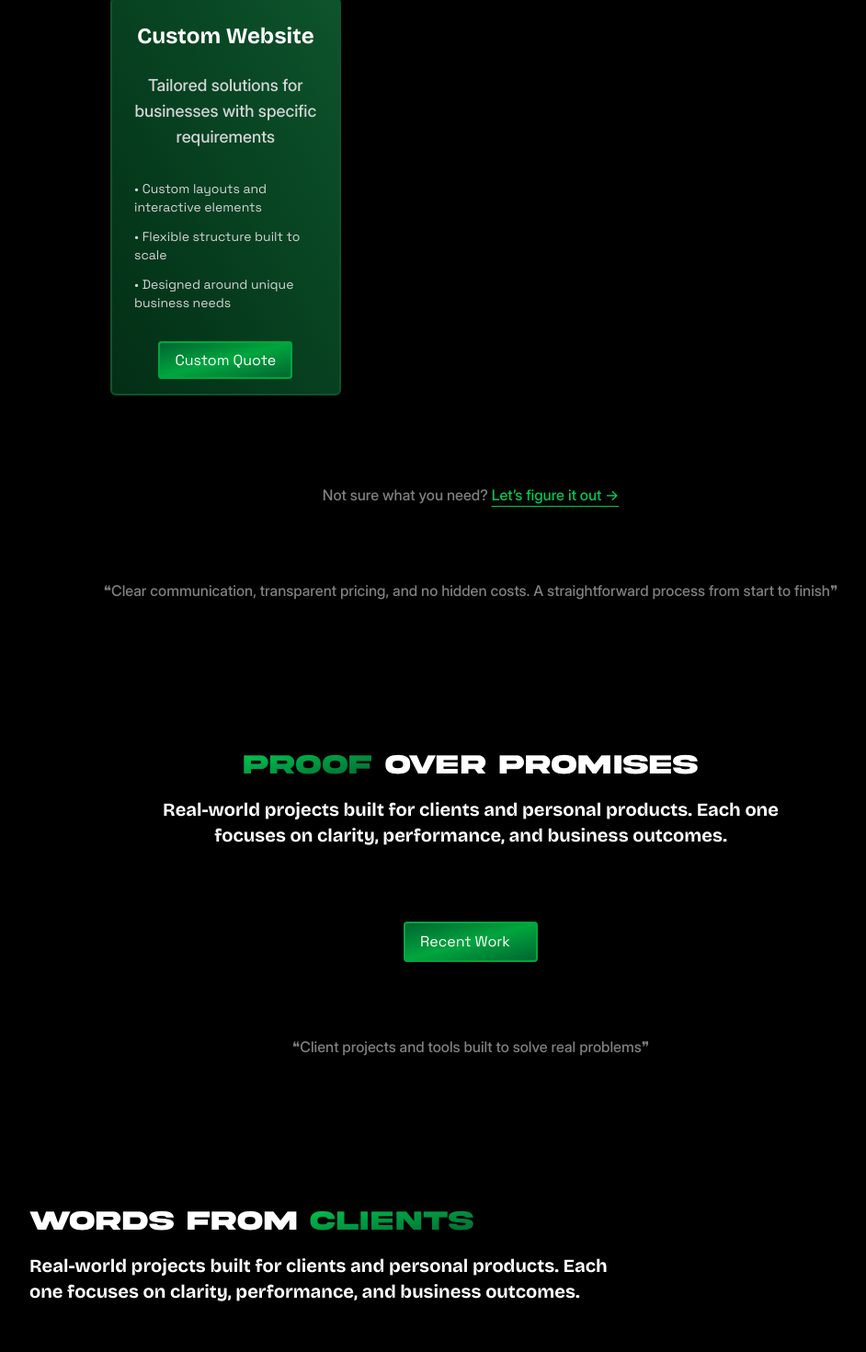
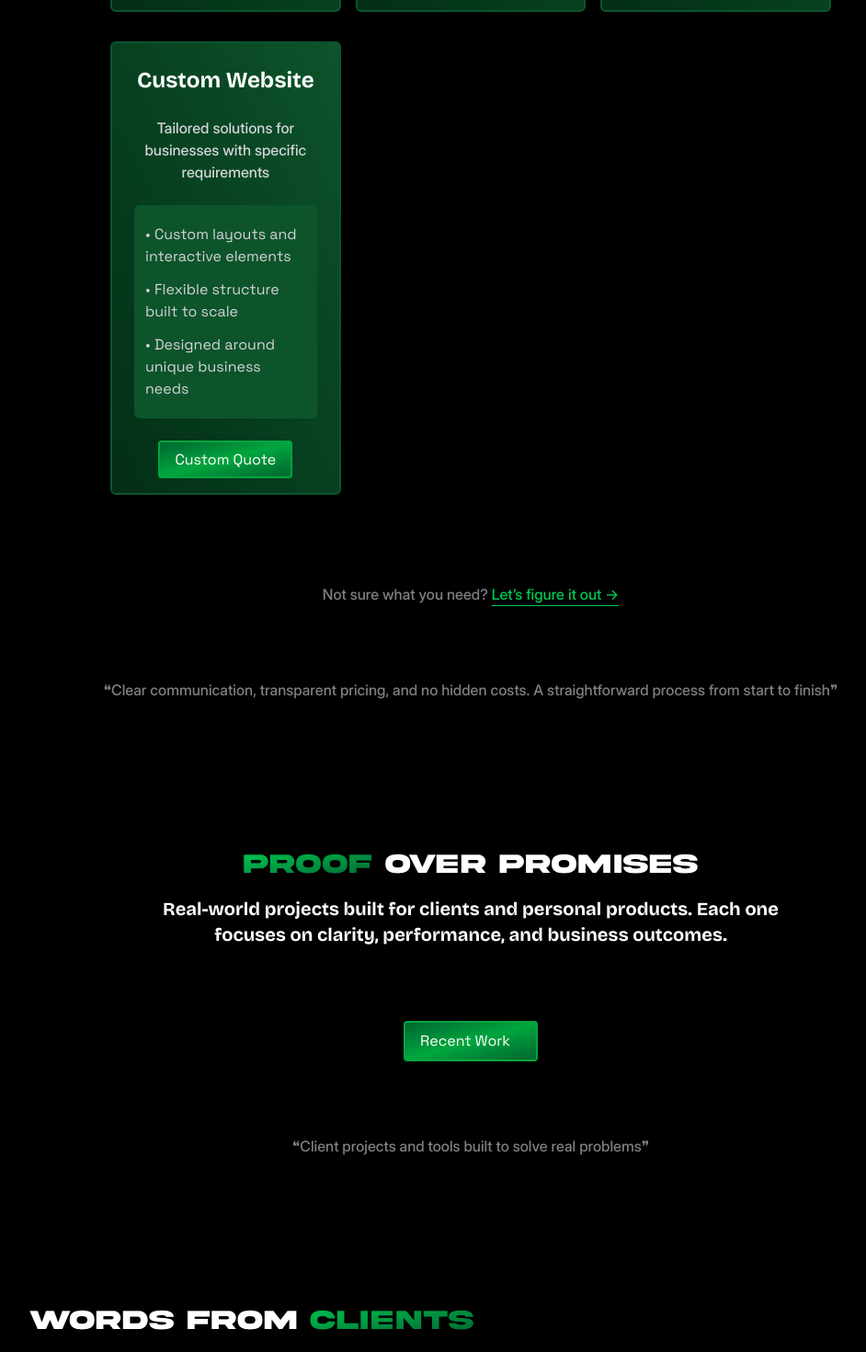
Before and after one commit to VByte-dev/VByte-Portfolio, a React (Vite) app: page / in a window 1280 px wide. Shown: the part 2940-4410 px from the top of the page at 92% size, without its empty margins (128-1070 px from the left). Built offline with nearby package versions, Linux system fonts and the light colour scheme; some icons are missing; what tailwindcss-motion would draw is missing.

Commit message:
Completed

```diff
--- a/components/Footer.jsx
+++ b/components/Footer.jsx
@@ -19,8 +19,8 @@ let Footer = () => {
         <div className="flex flex-col lg:flex-row justify-between py-16 lg:py-20 px-6 md:px-12 lg:px-20 gap-12 lg:gap-0 text-left lg:text-left">
           {/*Profile block*/}
           <div>
-            <h2 className="font-[space] opacity-100 mt-3">Hi, I’m Vedhesh</h2>
-            <h3 className="font-[space] opacity-100">
+            <h2 className="font-[fk] opacity-100 mt-3">Hi, I’m Vedhesh</h2>
+            <h3 className="font-[fk] opacity-100">
               Building reliable, high-converting web solutions for businesses
               and professionals.
             </h3>
@@ -61,7 +61,9 @@ let Footer = () => {
 
           {/* Navigation block*/}
           <div className="text-right lg:text-left">
-            <h1 className="font-[inter] text-base lg:text-lg">Navigation</h1>
+            <h1 className="font-[bricolage] text-base lg:text-lg">
+              Navigation
+            </h1>
             <div className="font-[space] mt-3 opacity-80 space-y-1">
               <div>
                 <a
@@ -92,7 +94,7 @@ let Footer = () => {
 
           {/* Presence block*/}
           <div className="text-left w-30">
-            <h1 className="font-[inter] text-base lg:text-lg">Presence</h1>
+            <h1 className="font-[bricolage] text-base lg:text-lg">Presence</h1>
             <div className="font-[space] mt-3 opacity-80 space-y-2">
               {/* Individual social links with subtle motion feedback */}
               <div>
@@ -151,15 +153,15 @@ let Footer = () => {
         </div>
 
         {/* Part-B: Brand reinforcement strip*/}
-        <div className="mt-24 md:mt-40 lg:mt-60 flex flex-col lg:flex-row justify-between items-center lg:items-end p-6 md:p-10 gap-6 text-center lg:text-left">
+        <div className="mt-24 md:mt-40 lg:mt-60 flex flex-col lg:flex-row justify-between items-baseline lg:items-end p-6 md:p-10 gap-6 text-end lg:text-left">
           {/* Dynamic copyright year */}
-          <h2 className="font-[bricolage] text-xs md:text-base order-1 lg:order-0">
+          <h2 className="font-[space] text-xs md:text-base order-1 lg:order-0 ">
             <span className="font-[inter]"> ©</span> {new Date().getFullYear()}{" "}
             - All Rights Reserved
           </h2>
 
           {/* Animated brand identity*/}
-          <div>
+          <div className="">
             <TextType
               className="font-[akira] text-5xl md:text-7xl lg:text-9xl overflow-hidden"
               text={["VByte", "Code", "Craft", "Conquer"]}
@@ -169,11 +171,6 @@ let Footer = () => {
               cursorCharacter=""
             />
           </div>
-
-          {/* Creator credit */}
-          <h2 className="font-[bricolage] text-xs md:text-base order-2">
-            Crafted by VByte
-          </h2>
         </div>
       </section>
     </>
--- a/components/Service.jsx
+++ b/components/Service.jsx
@@ -89,7 +89,7 @@ let Service = () => {
               <div
                 data-aos="fade-up"
                 data-aos-delay="300"
-                className="border-2 border-green-900 text-center bg-linear-to-tr from-green-950 to-green-900 mx-2 my-4 px-6 py-6 backdrop-blur-lg rounded-md overflow-hidden grid grid-cols-1 grid-rows-1"
+                className="border-2 border-green-900 text-center bg-linear-to-tr from-green-950 to-green-900 mx-2 my-4 px-6 py-6 backdrop-blur-lg rounded-md overflow-hidden grid"
                 key={i}
               >
                 {/* Service title */}
@@ -98,12 +98,12 @@ let Service = () => {
                 </h1>
 
                 {/* Trust-focused service description */}
-                <h2 className="text-sm md:text-base lg:text-lg mt-6 font-[inter] text-zinc-300">
+                <h2 className="text-sm md:text-base mt-6 font-[inter] text-zinc-300">
                   {v.subheadline}
                 </h2>
 
                 {/* Key value points highlighting outcomes */}
-                <div className="text-left font-[space] text-zinc-300 text-sm mt-6">
+                <div className="text-left font-[space] text-zinc-300 text-sm md:text-base bg-green-900 p-3 rounded-md mt-6">
                   <h5 className="my-2">• {v.points[0]}</h5>
                   <h5 className="my-3">• {v.points[1]}</h5>
                   <h5 className="my-2">• {v.points[2]}</h5>
--- a/components/Testimonial.jsx
+++ b/components/Testimonial.jsx
@@ -61,8 +61,7 @@ let Testimonial = () => {
             data-aos="fade-right"
             data-aos-delay="300"
           >
-            Real-world projects built for clients and personal products. Each
-            one focuses on clarity, performance, and business outcomes.
+           Genuine feedback from people who trusted me with their ideas and projects, reflecting real collaboration, clear communication, and work delivered with care and attention to detail.
           </h3>
         </div>
 
```
